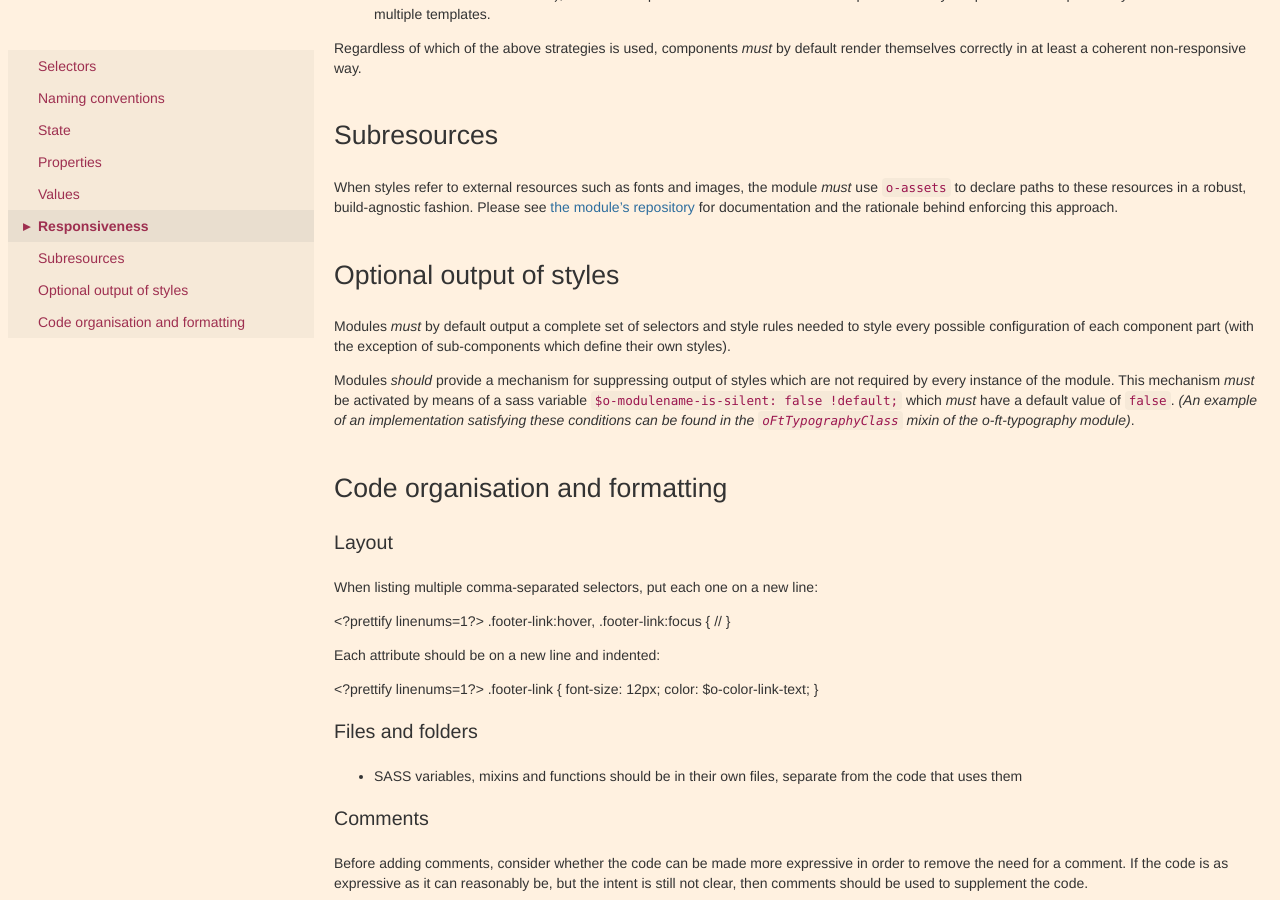
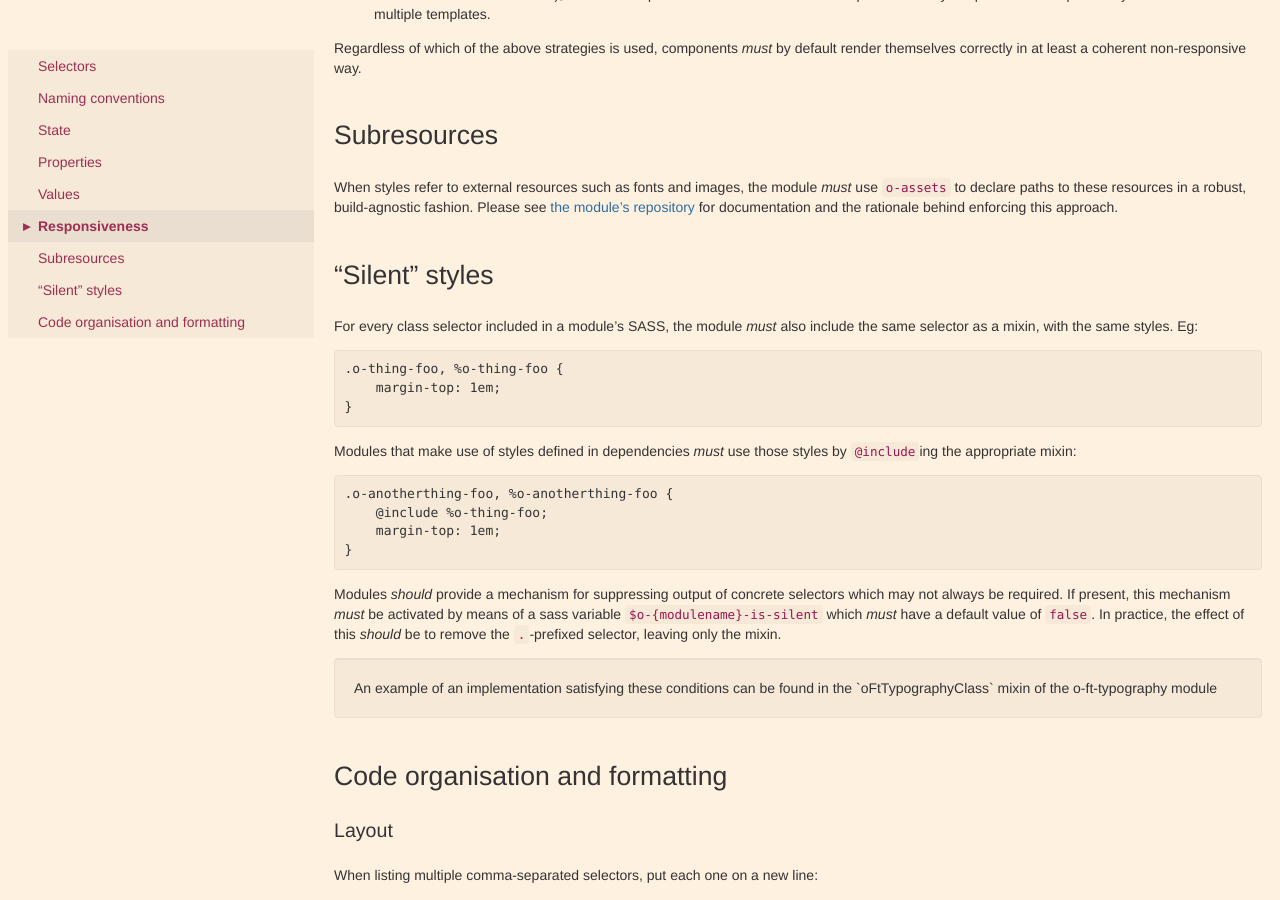
Before and after one commit to Financial-Times/ft-origami, a Jekyll site: the page built from docs/syntax/scss.md, in a window 1280 px wide and 900 px high, scrolled down 2503 px. Built offline with Jekyll 4.4.1, drawn with Linux system fonts in a browser that asks for light colours.

Commit message:
Proposed improved docs for silent mode

```diff
--- a/docs/syntax/scss.md
+++ b/docs/syntax/scss.md
@@ -84,11 +84,25 @@ Regardless of which of the above strategies is used, components *must* by defaul
 
 When styles refer to external resources such as fonts and images, the module *must* use `o-assets` to declare paths to these resources in a robust, build-agnostic fashion. Please see [the module's repository](http://git.svc.ft.com/summary/?r=origami/o-assets.git) for documentation and the rationale behind enforcing this approach.
 
-## Optional output of styles
+## "Silent" styles
 
-Modules *must* by default output a complete set of selectors and style rules needed to style every possible configuration of each component part (with the exception of sub-components which define their own styles).
+For every class selector included in a module's SASS, the module *must* also include the same selector as a mixin, with the same styles.  Eg:
 
-Modules *should* provide a mechanism for suppressing output of styles which are not required by every instance of the module. This mechanism *must* be activated by means of a sass variable `$o-modulename-is-silent: false !default;` which *must* have a default value of `false`. *(An example of an implementation satisfying these conditions can be found in the `oFtTypographyClass` mixin of the o-ft-typography module)*.
+    .o-thing-foo, %o-thing-foo {
+        margin-top: 1em;
+    }
+
+Modules that make use of styles defined in dependencies *must* use those styles by `@include`ing the appropriate mixin:
+
+    .o-anotherthing-foo, %o-anotherthing-foo {
+        @include %o-thing-foo;
+        margin-top: 1em;
+    }
+
+Modules *should* provide a mechanism for suppressing output of concrete selectors which may not always be required. If present, this mechanism *must* be activated by means of a sass variable `$o-{modulename}-is-silent` which *must* have a default value of `false`.  In practice, the effect of this *should* be to remove the `.`-prefixed selector, leaving only the mixin.
+
+<aside>An example of an implementation satisfying these conditions can be found in the `oFtTypographyClass` mixin of the o-ft-typography module</aside>
+
 
 ## Code organisation and formatting
 
```
